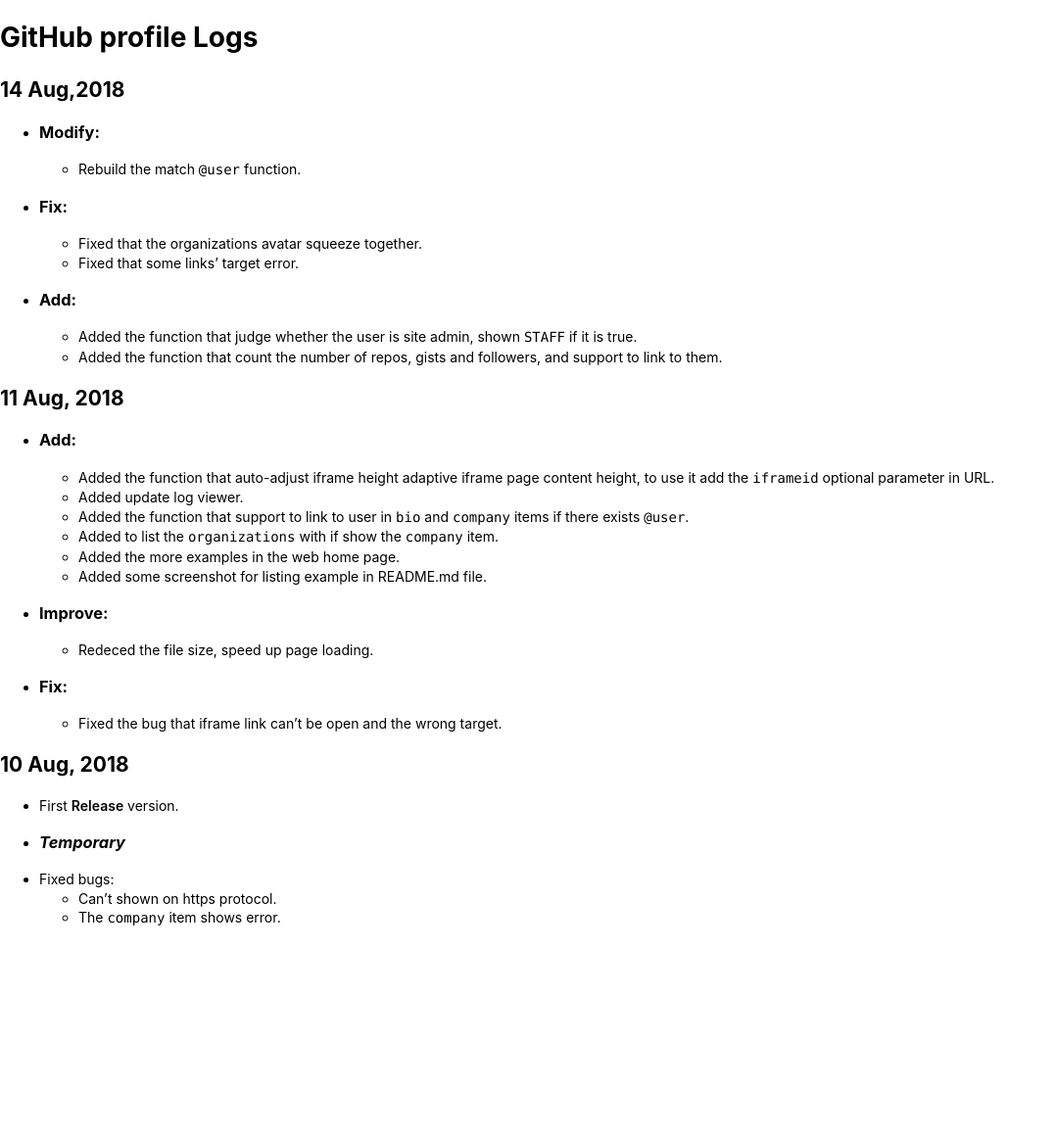
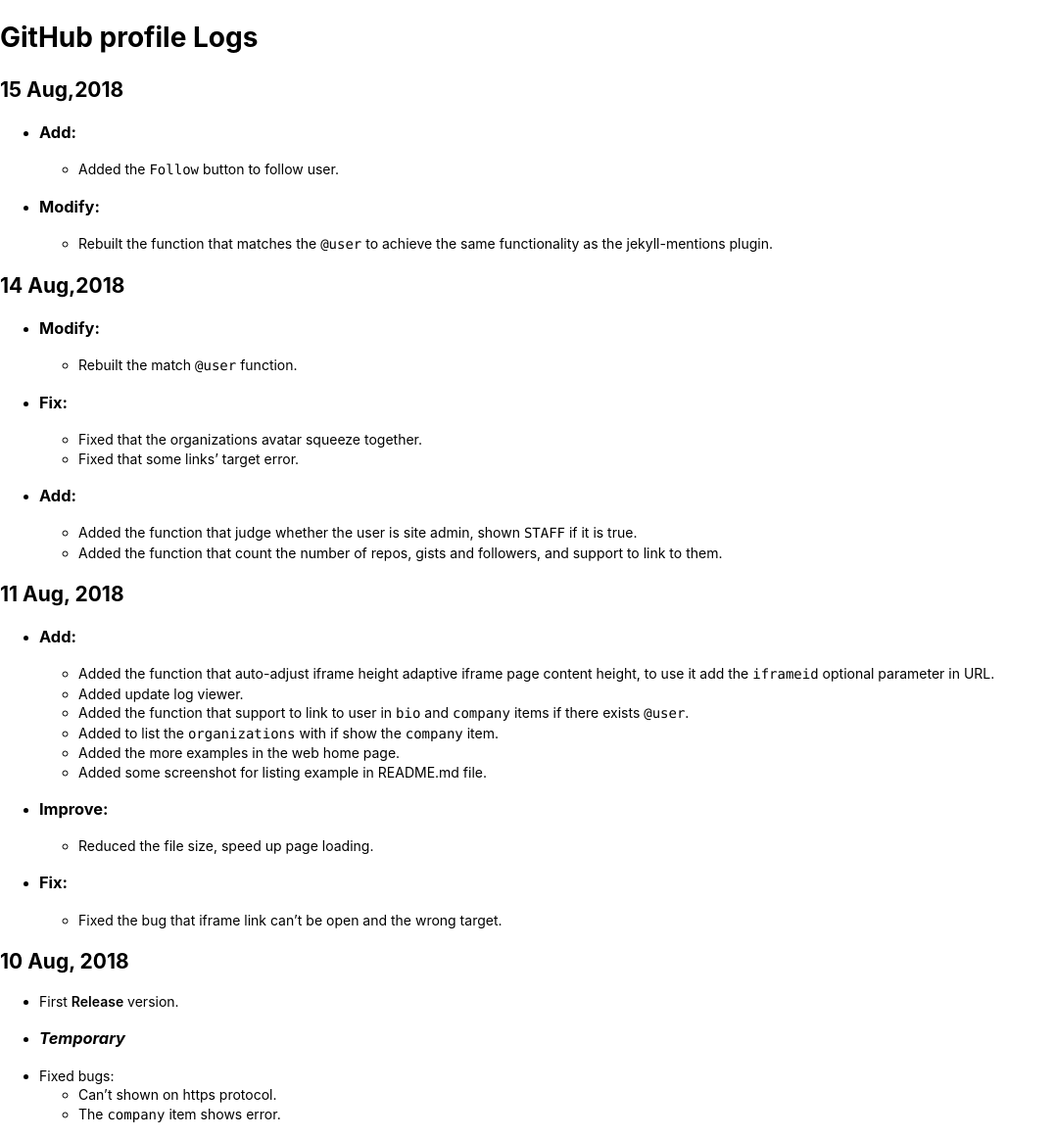
Before and after one commit to joytou/github-profile, a Jekyll site: the page built from log.md, in a window 1280 px wide. Shown: the whole page at 98% size, without its empty margins (0-1077 px from the left). Built offline with Jekyll 4.4.1, drawn with Linux system fonts in a browser that asks for light colours; before the commit the page ends 962 px from its top, so only the background shows below that.

Commit message:
Add: Added the 'Follow' button to follow user. Modify: Rebuilt the function that matches the '@user' to achieve the same functionality as the jekyll-mentions plugin.

```diff
--- a/log.md
+++ b/log.md
@@ -5,9 +5,16 @@ title: "Logs"
 # GitHub profile Logs
 
 
+## 15 Aug,2018
+ - ### Add:
+   - Added the `Follow` button to follow user.
+ - ### Modify:
+   - Rebuilt the function that matches the `@user` to achieve the same functionality as the jekyll-mentions plugin.
+
+
 ## 14 Aug,2018
  - ### Modify:
-   - Rebuild the match `@user` function.
+   - Rebuilt the match `@user` function.
  - ### Fix:
    - Fixed that the organizations avatar squeeze together.
    - Fixed that some links' target error.
@@ -25,7 +32,7 @@ title: "Logs"
    - Added the more examples in the web home page.
    - Added some screenshot for listing example in README.md file.
  - ### Improve:
-   - Redeced the file size, speed up page loading.
+   - Reduced the file size, speed up page loading.
  - ### Fix:
    - Fixed the bug that iframe link can't be open and the wrong target.
 
```
Also changed, not shown: gh-profile.html (+2 -2 lines), index.md (+22 -14 lines).
